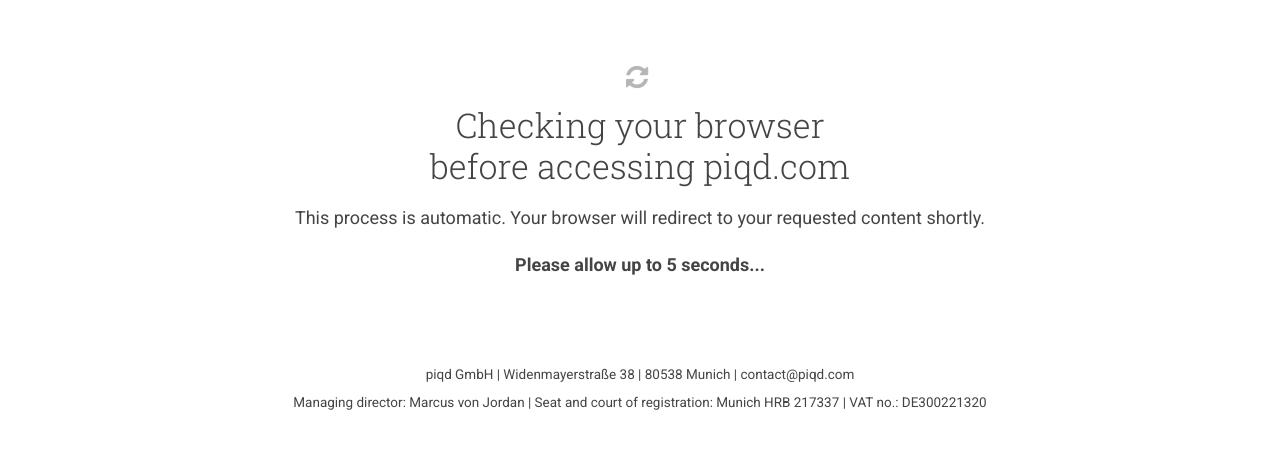
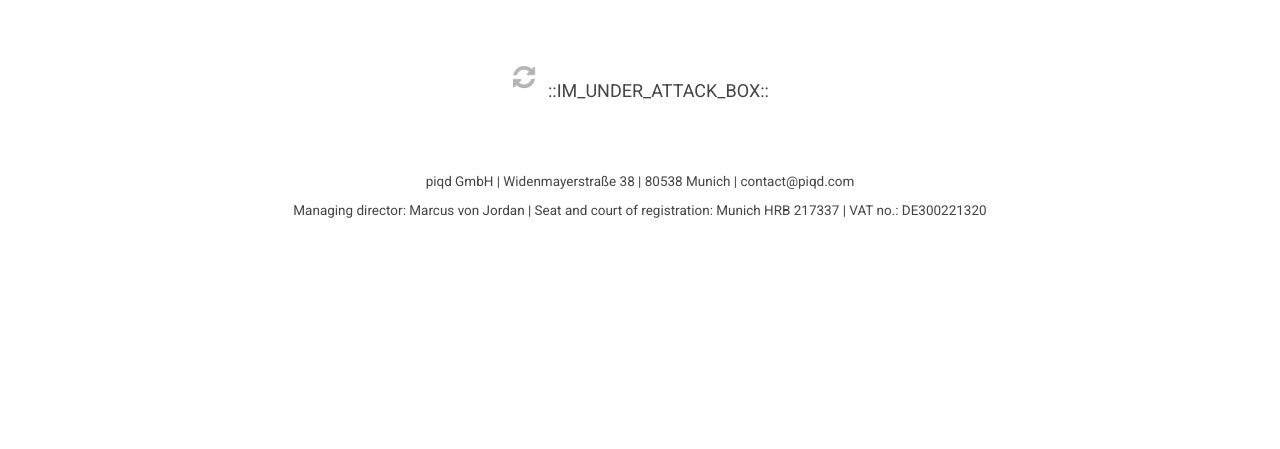
Before and after one commit to brainsome-de/cloudflare_ddos_protection, a plain HTML site: page ddos.html in a window 1280 px wide. Shown: the part 63-512 px from the top of the page. Drawn offline with Linux system fonts and the light colour scheme.

Commit message:
Update ddos.html

```diff
--- a/ddos.html
+++ b/ddos.html
@@ -3,9 +3,9 @@
 <meta content="IE=edge" http-equiv="X-UA-Compatible">
 <meta content="width=device-width, initial-scale=1" data-disabled-zoom="width=device-width, initial-scale=1, maximum-scale=1, user-scalable=0" name="viewport">
 
-<title>piqd</title>
-<meta content="piqd® Kuratoren aus Journalismus, Wissenschaft und Politik empfehlen und kommentieren die besten Inhalte im Netz." name="description">
-<meta content="piqd GmbH" name="author">
+<title>piqd | hand-piqd journalism</title>
+<meta content='piqd® – curators from journalism, science and politics recommend and comment on the web&#39;s best content. Find out what&#39;s worth reading and why.' name='description'>
+<meta content="piqd" name="author">
 <meta content="noindex" name="robots">
 
 <link href="https://staging-cache0.piqd.de/assets/favicon/favicon-96x96-a6225bbd0af9c55830558f954291fb4aa21b3ec06aeabec487b848fdcaeca3d6.png" rel="icon" sizes="96x96" type="image/png">
@@ -53,11 +53,7 @@
     <div class="pq-error-page_wrap">
       <div class="l-content_element_wrap l-centered">
         <button class="pq-btn is-loading is-ghost is-text_only is-disabled"></button>
-        <h1>Checking your browser <br> before accessing piqd.com</h1>
-
-        <p>This process is automatic. Your browser will redirect to your requested content shortly.</p>
-
-        <p><strong>Please allow up to 5 seconds...</strong></p>
+        ::IM_UNDER_ATTACK_BOX::
 
         <p><br><br><sub>piqd GmbH |
 Widenmayerstraße 38 | 80538 Munich | contact@piqd.com <br>
```
